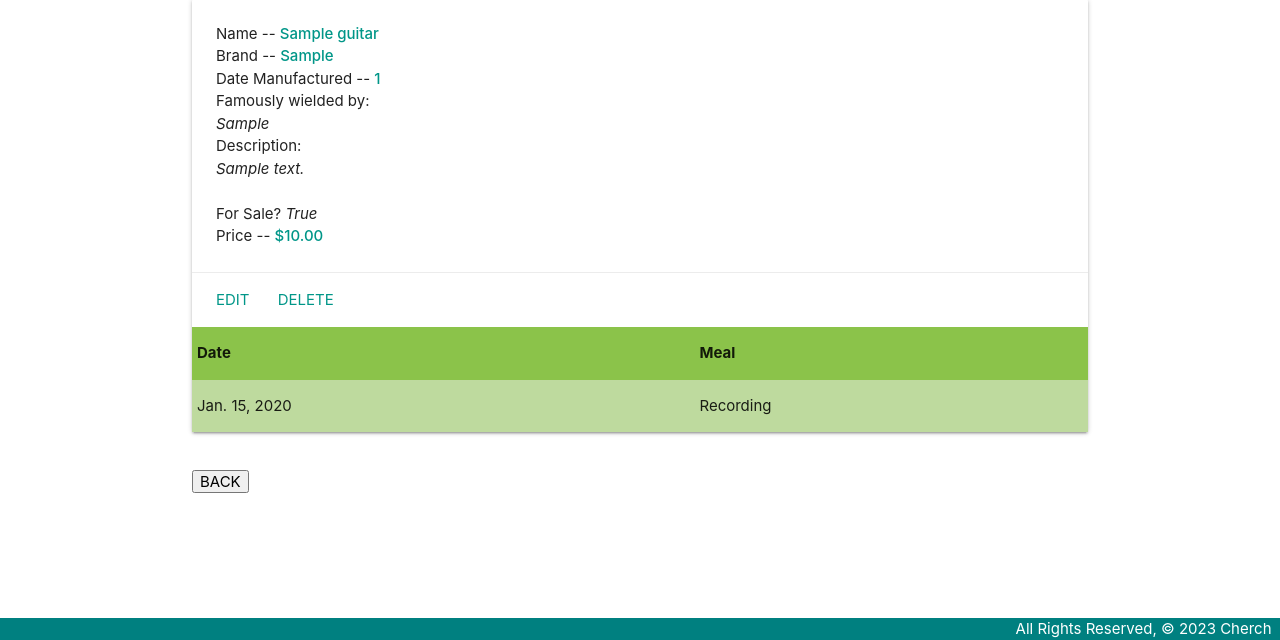
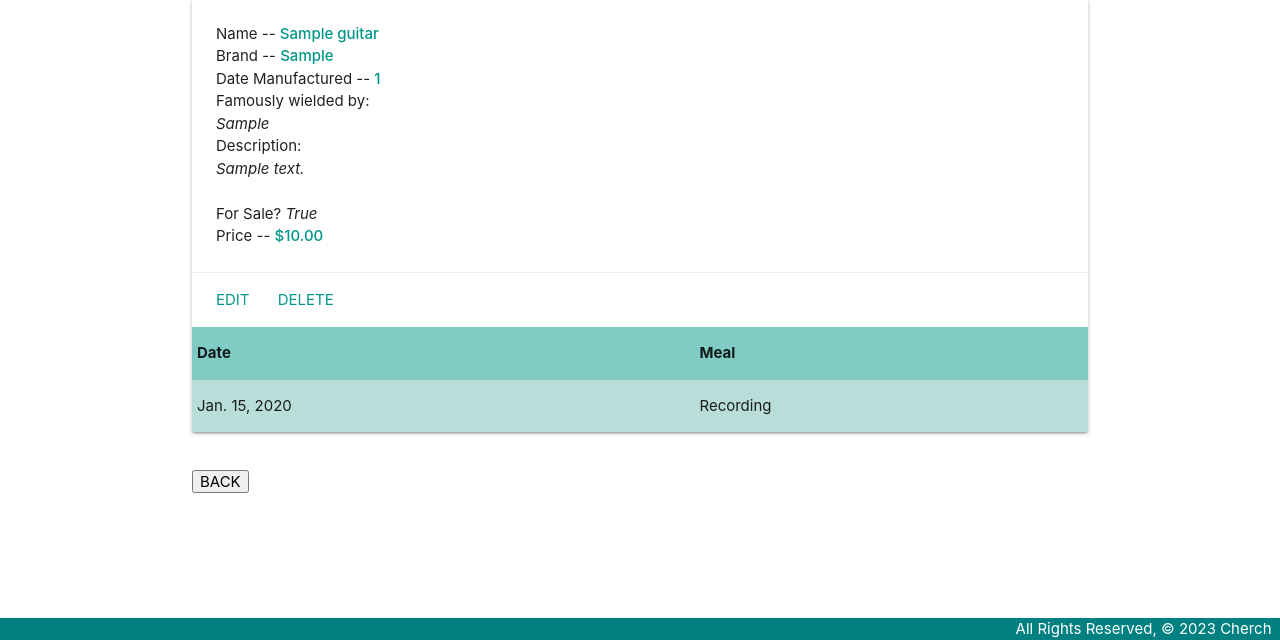
Before and after one commit to cherch173/guitarcollector, a Django app: page /guitars/1/ in a window 1280 px wide. Shown: the part 160-800 px from the top of the page. Run offline with Django 4.2, Linux system fonts and the light colour scheme; tables that the repository leaves empty hold one stand-in row (values such as "Sample post").

Commit message:
better styling for table

```diff
--- a/main_app/templates/guitars/detail.html
+++ b/main_app/templates/guitars/detail.html
@@ -71,7 +71,7 @@
     <a class="teal-text" href="{% url 'guitars_delete' guitar.id %}">Delete</a>
   </div>
   <div class="col s6">
-    <table class="light-green striped">
+    <table class="teal lighten-3 striped">
         <thead>
             <tr>
                 <th>Date</th>
```
